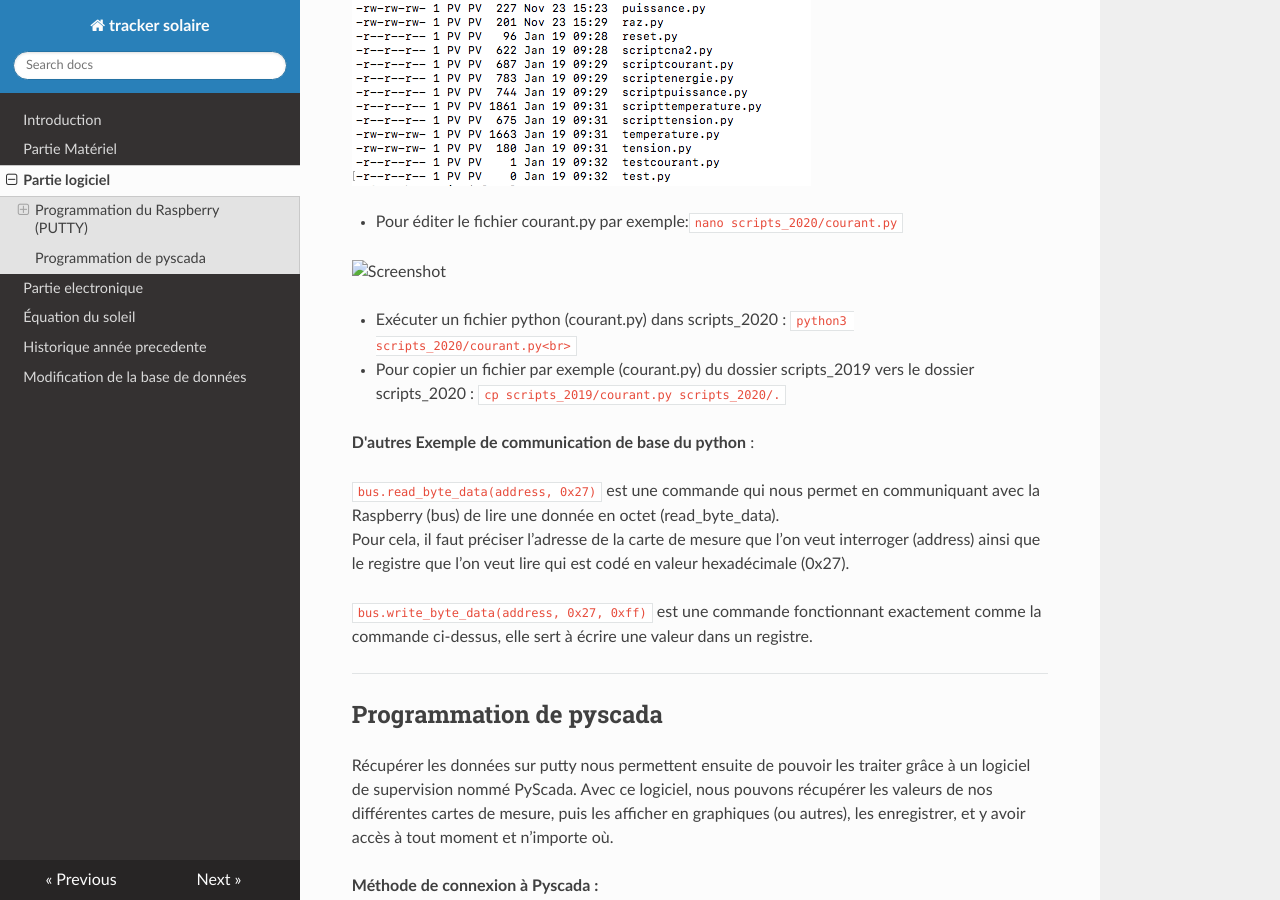
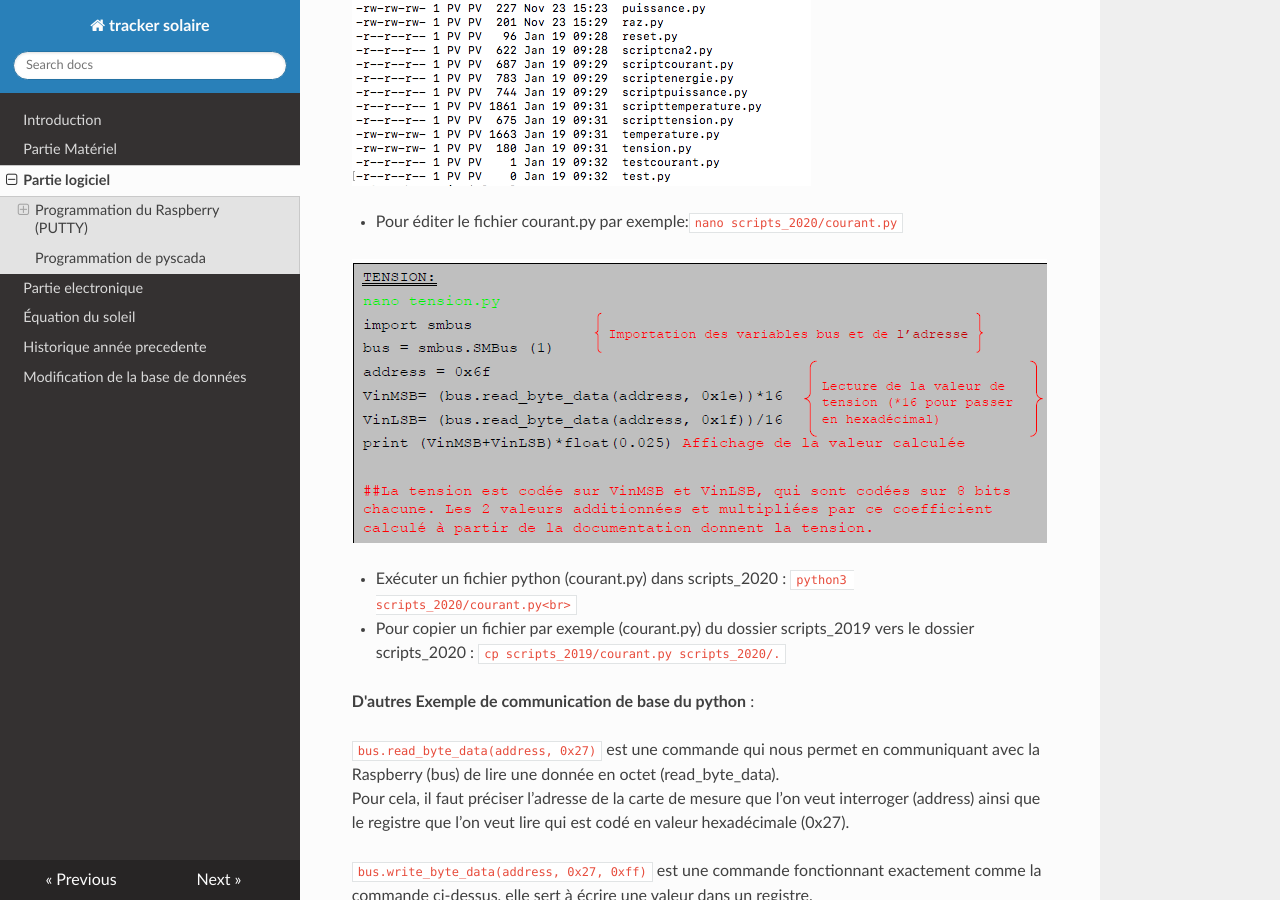
Before and after one commit to pt-tracker-gim/trackeurSolaire, an MkDocs documentation site: the page built from docs/Partie_logiciel.md, in a window 1280 px wide and 900 px high, scrolled down 2337 px. Built offline with MkDocs 1.6.1, drawn with Linux system fonts in a browser that asks for light colours; nearby versions of some CDN libraries; old or Windows-style settings are respelled for this version of MkDocs.

Commit message:
Update Partie_logiciel.md

```diff
--- a/docs/Partie_logiciel.md
+++ b/docs/Partie_logiciel.md
@@ -67,7 +67,7 @@ En ecrivant cette commande on retrouve deux dossier (scripts_2019 et scripts_202
 * Pour éditer le fichier courant.py par exemple:``nano scripts_2020/courant.py``
 <br>
 
-![Screenshot](pic/partie_logiciel/Script_tension.png)
+![Screenshot](pic/partie_logiciel/Script_tension.PNG)
 
 * Exécuter un fichier python (courant.py) dans scripts_2020 : ``python3 scripts_2020/courant.py<br>``
 
```
